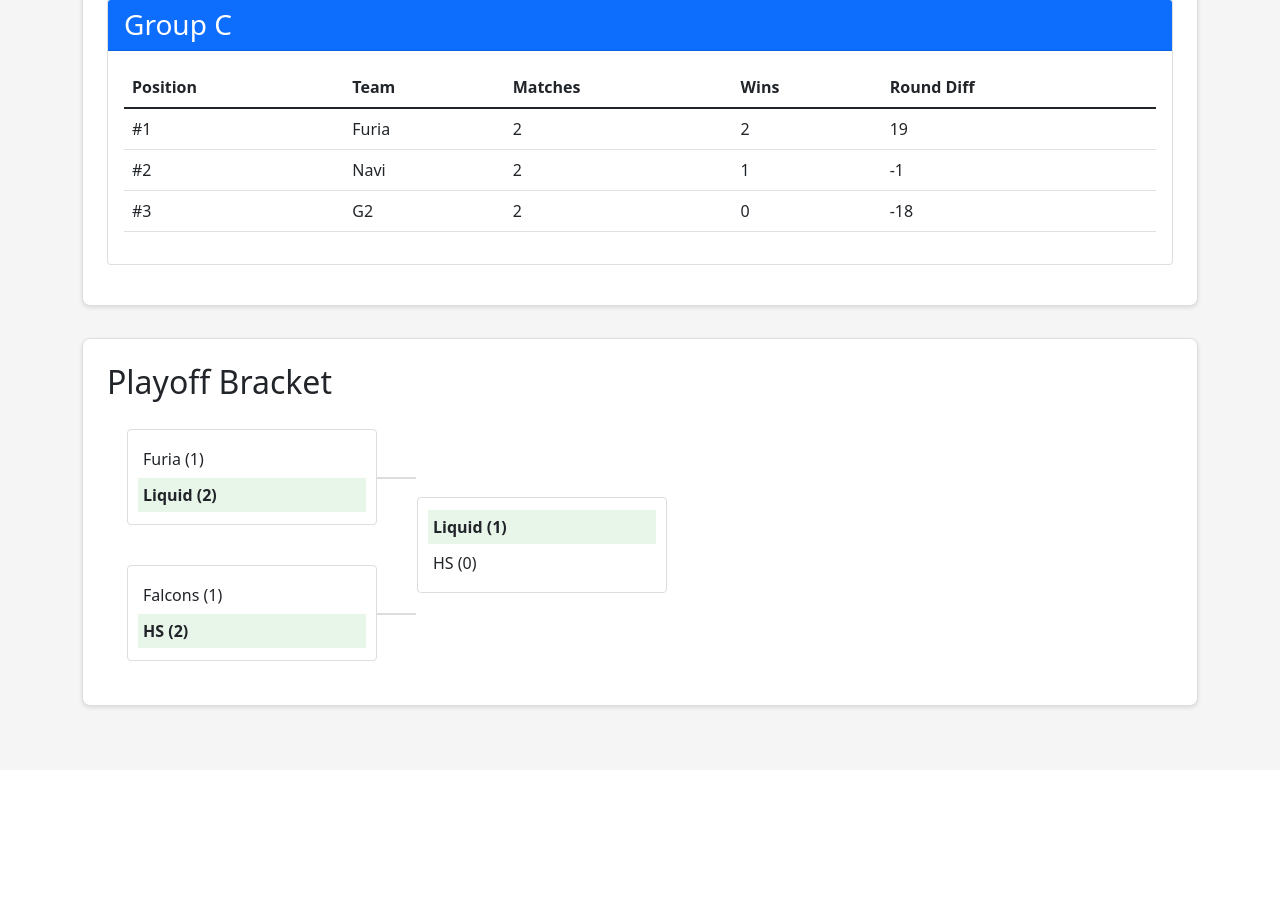
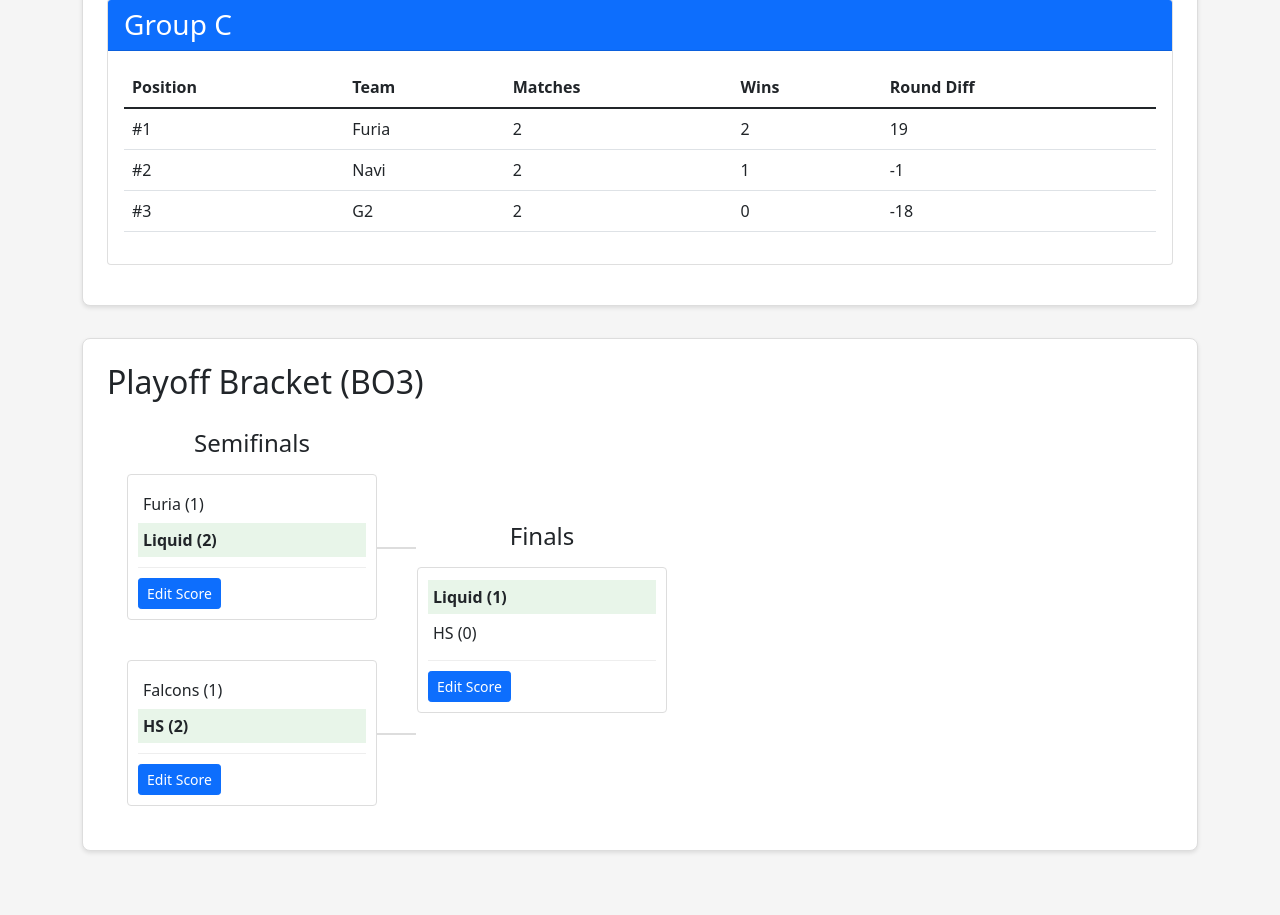
Before and after one commit to yskhs07/cs2-seeding, a Flask app: page / in a window 1280 px wide. Shown: the part 2452-3367 px from the top of the page. Before the commit the page ends 3163 px from the top, so only its background shows below. Run offline with Flask 3, Linux system fonts and the light colour scheme; data comes from the database, SQL or seed files in the repository; both versions use the stored data as it was after the commit.

Commit message:
Implement BO3 scoring and dynamic playoff match editing

```diff
--- a/app.py
+++ b/app.py
@@ -205,33 +205,30 @@
     match.score2 = int(data['score2'])
     match.completed = True
 
-    # Update team statistics only for group stage matches
-    if match.stage == 'group':
-        team1 = match.team1
-        team2 = match.team2
-
-        team1.matches_played += 1
-        team2.matches_played += 1
-        team1.rounds_won += match.score1
-        team2.rounds_won += match.score2
-        team1.rounds_lost += match.score2
-        team2.rounds_lost += match.score1
-
-        if match.score1 > match.score2:
-            team1.matches_won += 1
-        elif match.score2 > match.score1:
-            team2.matches_won += 1
-
     db.session.commit()
 
-    # Check if all semifinals are completed to generate finals
+    # Check if semifinals are completed to generate finals
     generate_finals = False
     if match.stage == 'semifinal':
         semifinal_matches = Match.query.filter_by(stage='semifinal').all()
-        if all(m.completed for m in semifinal_matches):
-            generate_finals = True
+        if len(semifinal_matches) == 2 and all(m.completed for m in semifinal_matches):
+            # Get winners from semifinals
+            finalists = []
+            for semi_match in semifinal_matches:
+                winner_id = semi_match.team1_id if semi_match.score1 > semi_match.score2 else semi_match.team2_id
+                finalists.append(winner_id)
 
-    return {'success': True, 'generateFinals': generate_finals}
+            # Create final match
+            final_match = Match(
+                team1_id=finalists[0],
+                team2_id=finalists[1],
+                start_time=datetime.now() + timedelta(days=1),
+                stage='final'
+            )
+            db.session.add(final_match)
+            db.session.commit()
+
+    return {'success': True}
 
 @app.route('/delete_match/<int:match_id>', methods=['POST'])
 def delete_match(match_id):
--- a/templates/index.html
+++ b/templates/index.html
@@ -296,36 +296,56 @@
             {% endif %}
         </div>
 
-        <!-- Add this after the group stage matches section -->
+        <!-- Playoff Bracket Section -->
         <div class="section">
-            <h2>Playoff Bracket</h2>
+            <h2>Playoff Bracket (BO3)</h2>
             <div class="bracket-container">
-                <!-- Group Winners -->
+                <!-- Semifinals -->
                 <div class="bracket-round">
+                    <h4 class="text-center mb-3">Semifinals</h4>
                     <div class="bracket-matches">
                         {% for match in matches %}
                             {% if match.stage == 'semifinal' %}
                                 <div class="bracket-match">
                                     <div class="team {% if match.completed and match.score1 > match.score2 %}winner{% endif %}">
-                                        {{ match.team1.name }}
-                                        {% if match.completed %}({{ match.score1 }}){% endif %}
+                                        {{ match.team1.name }} {% if match.completed %}({{ match.score1 }}){% endif %}
                                     </div>
                                     <div class="team {% if match.completed and match.score2 > match.score1 %}winner{% endif %}">
-                                        {{ match.team2.name }}
-                                        {% if match.completed %}({{ match.score2 }}){% endif %}
+                                        {{ match.team2.name }} {% if match.completed %}({{ match.score2 }}){% endif %}
                                     </div>
-                                    {% if not match.completed %}
                                     <div class="match-edit">
-                                        <form class="score-edit">
-                                            <input type="number" class="form-control form-control-sm score-input"
-                                                   id="score1_{{ match.id }}" min="0" value="{{ match.score1 }}">
-                                            <input type="number" class="form-control form-control-sm score-input"
-                                                   id="score2_{{ match.id }}" min="0" value="{{ match.score2 }}">
-                                            <button type="button" class="btn btn-sm btn-primary"
-                                                    onclick="saveMatchEdit('{{ match.id }}')">Save</button>
-                                        </form>
+                                        <button type="button" class="btn btn-sm btn-primary"
+                                                onclick="toggleEdit('{{ match.id }}')">
+                                            Edit Score
+                                        </button>
+                                        <div id="form_{{ match.id }}" style="display: none;">
+                                            <div class="bo3-scores">
+                                                <div class="map-score">
+                                                    <small>Map 1:</small>
+                                                    <input type="number" class="form-control form-control-sm score-input"
+                                                           id="score1_map1_{{ match.id }}" min="0" max="16">
+                                                    <input type="number" class="form-control form-control-sm score-input"
+                                                           id="score2_map1_{{ match.id }}" min="0" max="16">
+                                                </div>
+                                                <div class="map-score">
+                                                    <small>Map 2:</small>
+                                                    <input type="number" class="form-control form-control-sm score-input"
+                                                           id="score1_map2_{{ match.id }}" min="0" max="16">
+                                                    <input type="number" class="form-control form-control-sm score-input"
+                                                           id="score2_map2_{{ match.id }}" min="0" max="16">
+                                                </div>
+                                                <div class="map-score">
+                                                    <small>Map 3:</small>
+                                                    <input type="number" class="form-control form-control-sm score-input"
+                                                           id="score1_map3_{{ match.id }}" min="0" max="16">
+                                                    <input type="number" class="form-control form-control-sm score-input"
+                                                           id="score2_map3_{{ match.id }}" min="0" max="16">
+                                                </div>
+                                                <button type="button" class="btn btn-sm btn-primary mt-2"
+                                                        onclick="saveBO3Match('{{ match.id }}')">Save</button>
+                                            </div>
+                                        </div>
                                     </div>
-                                    {% endif %}
                                 </div>
                             {% endif %}
                         {% endfor %}
@@ -334,30 +354,50 @@
 
                 <!-- Finals -->
                 <div class="bracket-round">
+                    <h4 class="text-center mb-3">Finals</h4>
                     <div class="bracket-matches">
                         {% for match in matches %}
                             {% if match.stage == 'final' %}
                                 <div class="bracket-match final">
                                     <div class="team {% if match.completed and match.score1 > match.score2 %}winner{% endif %}">
-                                        {{ match.team1.name }}
-                                        {% if match.completed %}({{ match.score1 }}){% endif %}
+                                        {{ match.team1.name }} {% if match.completed %}({{ match.score1 }}){% endif %}
                                     </div>
                                     <div class="team {% if match.completed and match.score2 > match.score1 %}winner{% endif %}">
-                                        {{ match.team2.name }}
-                                        {% if match.completed %}({{ match.score2 }}){% endif %}
+                                        {{ match.team2.name }} {% if match.completed %}({{ match.score2 }}){% endif %}
                                     </div>
-                                    {% if not match.completed %}
                                     <div class="match-edit">
-                                        <form class="score-edit">
-                                            <input type="number" class="form-control form-control-sm score-input"
-                                                   id="score1_{{ match.id }}" min="0" value="{{ match.score1 }}">
-                                            <input type="number" class="form-control form-control-sm score-input"
-                                                   id="score2_{{ match.id }}" min="0" value="{{ match.score2 }}">
-                                            <button type="button" class="btn btn-sm btn-primary"
-                                                    onclick="saveMatchEdit('{{ match.id }}')">Save</button>
-                                        </form>
+                                        <button type="button" class="btn btn-sm btn-primary"
+                                                onclick="toggleEdit('{{ match.id }}')">
+                                            Edit Score
+                                        </button>
+                                        <div id="form_{{ match.id }}" style="display: none;">
+                                            <div class="bo3-scores">
+                                                <div class="map-score">
+                                                    <small>Map 1:</small>
+                                                    <input type="number" class="form-control form-control-sm score-input"
+                                                           id="score1_map1_{{ match.id }}" min="0" max="16">
+                                                    <input type="number" class="form-control form-control-sm score-input"
+                                                           id="score2_map1_{{ match.id }}" min="0" max="16">
+                                                </div>
+                                                <div class="map-score">
+                                                    <small>Map 2:</small>
+                                                    <input type="number" class="form-control form-control-sm score-input"
+                                                           id="score1_map2_{{ match.id }}" min="0" max="16">
+                                                    <input type="number" class="form-control form-control-sm score-input"
+                                                           id="score2_map2_{{ match.id }}" min="0" max="16">
+                                                </div>
+                                                <div class="map-score">
+                                                    <small>Map 3:</small>
+                                                    <input type="number" class="form-control form-control-sm score-input"
+                                                           id="score1_map3_{{ match.id }}" min="0" max="16">
+                                                    <input type="number" class="form-control form-control-sm score-input"
+                                                           id="score2_map3_{{ match.id }}" min="0" max="16">
+                                                </div>
+                                                <button type="button" class="btn btn-sm btn-primary mt-2"
+                                                        onclick="saveBO3Match('{{ match.id }}')">Save</button>
+                                            </div>
+                                        </div>
                                     </div>
-                                    {% endif %}
                                 </div>
                             {% endif %}
                         {% endfor %}
@@ -490,6 +530,37 @@
                 });
         }
 
+        function toggleEdit(matchId) {
+            const form = document.getElementById(`form_${matchId}`);
+            form.style.display = form.style.display === 'none' ? 'block' : 'none';
+        }
+
+        function saveBO3Match(matchId) {
+            const maps = [1, 2, 3];
+            let totalScore1 = 0;
+            let totalScore2 = 0;
+
+            // Calculate maps won by each team
+            maps.forEach(mapNum => {
+                const score1 = parseInt(document.getElementById(`score1_map${mapNum}_${matchId}`).value) || 0;
+                const score2 = parseInt(document.getElementById(`score2_map${mapNum}_${matchId}`).value) || 0;
+                if (score1 > score2) totalScore1++;
+                if (score2 > score1) totalScore2++;
+            });
+
+            fetch(`/edit_match/${matchId}`, {
+                method: 'POST',
+                headers: {
+                    'Content-Type': 'application/json',
+                },
+                body: JSON.stringify({
+                    score1: totalScore1,
+                    score2: totalScore2
+                })
+            }).then(response => response.json())
+            .then(() => location.reload());
+        }
+
         // Initial load
         updateStandings();
         // Update every 30 seconds
```
Also changed, not shown: instance/tournament.db.
